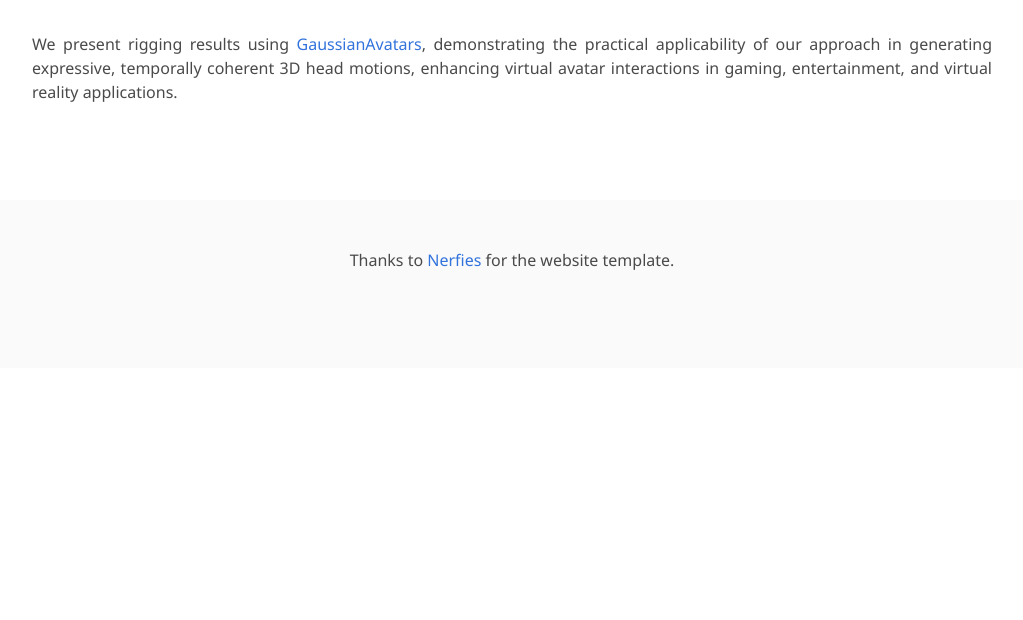
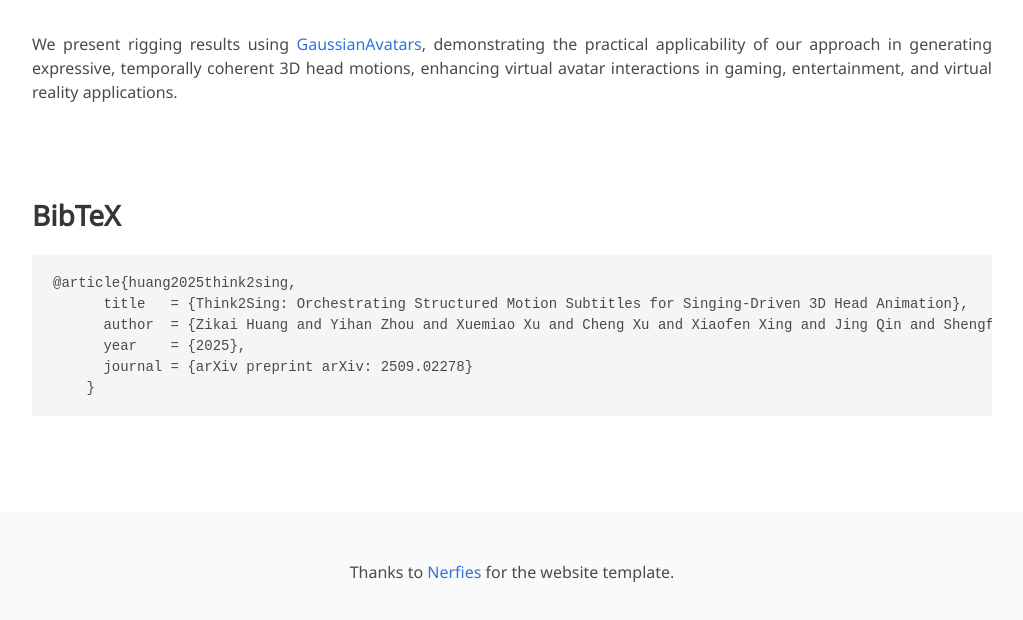
Before and after one commit to ZikaiHuangSCUT/Think2Sing, a plain HTML site: page index.html in a window 1280 px wide. Shown: the part 4052-4672 px from the top of the page, without its empty margins (128-1151 px from the left). Before the commit the page ends 4468 px from the top, so only its background shows below. Drawn offline with nearby package versions, Linux system fonts and the light colour scheme; some icons are missing; a web font is replaced by a local one.

Commit message:
update arxiv link, bibtex

```diff
--- a/index.html
+++ b/index.html
@@ -101,7 +101,7 @@
                   </a>
                 </span> -->
                 <span class="link-block">
-                  <a href=""
+                  <a href="https://arxiv.org/abs/2509.02278"
                      class="external-link button is-normal is-rounded is-dark">
                     <span class="icon">
                         <i class="ai ai-arxiv"></i>
@@ -497,6 +497,18 @@
       </div>
     </section>
 
+    <section class="section" id="BibTeX">
+      <div class="container is-max-desktop content">
+        <h2 class="title">BibTeX</h2>
+        <pre><code>@article{huang2025think2sing,
+      title   = {Think2Sing: Orchestrating Structured Motion Subtitles for Singing-Driven 3D Head Animation},
+      author  = {Zikai Huang and Yihan Zhou and Xuemiao Xu and Cheng Xu and Xiaofen Xing and Jing Qin and Shengfeng He},
+      year    = {2025},
+      journal = {arXiv preprint arXiv: 2509.02278}
+    }</code></pre>
+      </div>
+    </section>
+
     <section class="section">
       <footer class="footer">
         <div class="container">
```
